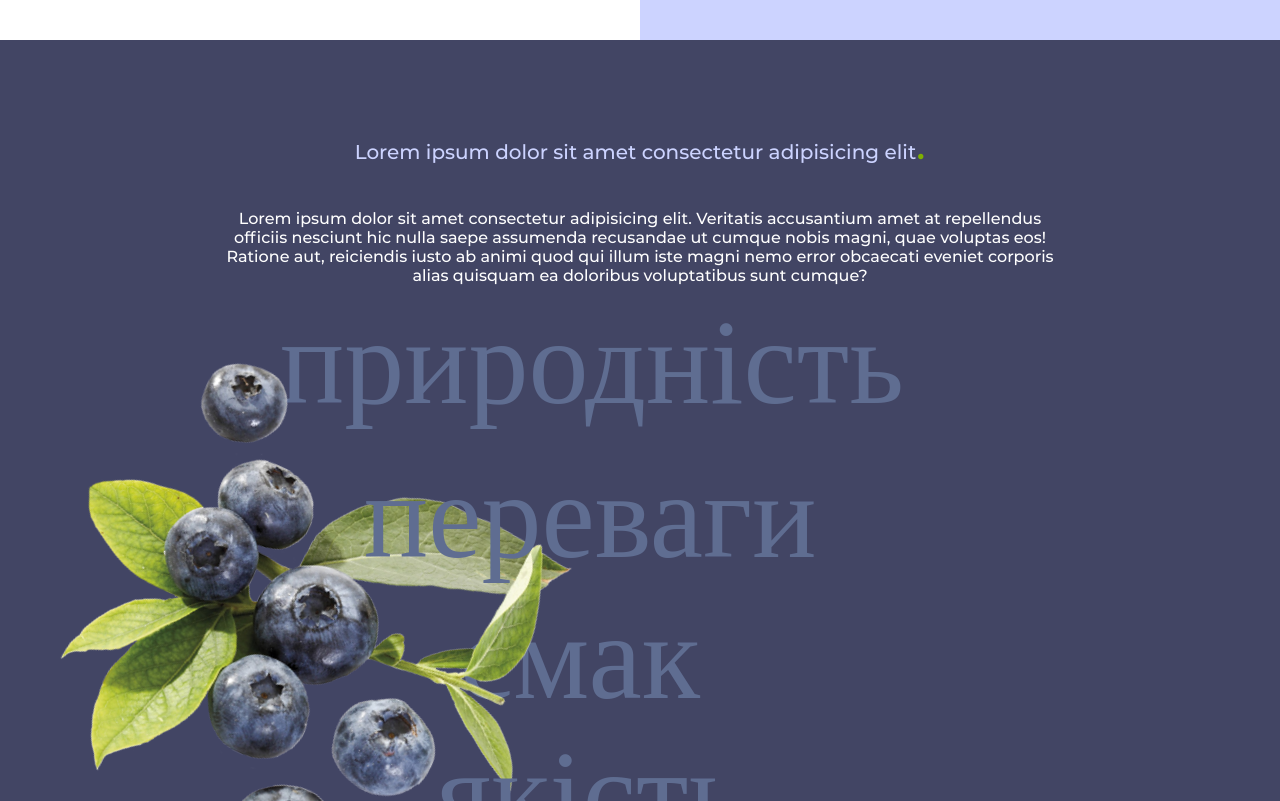
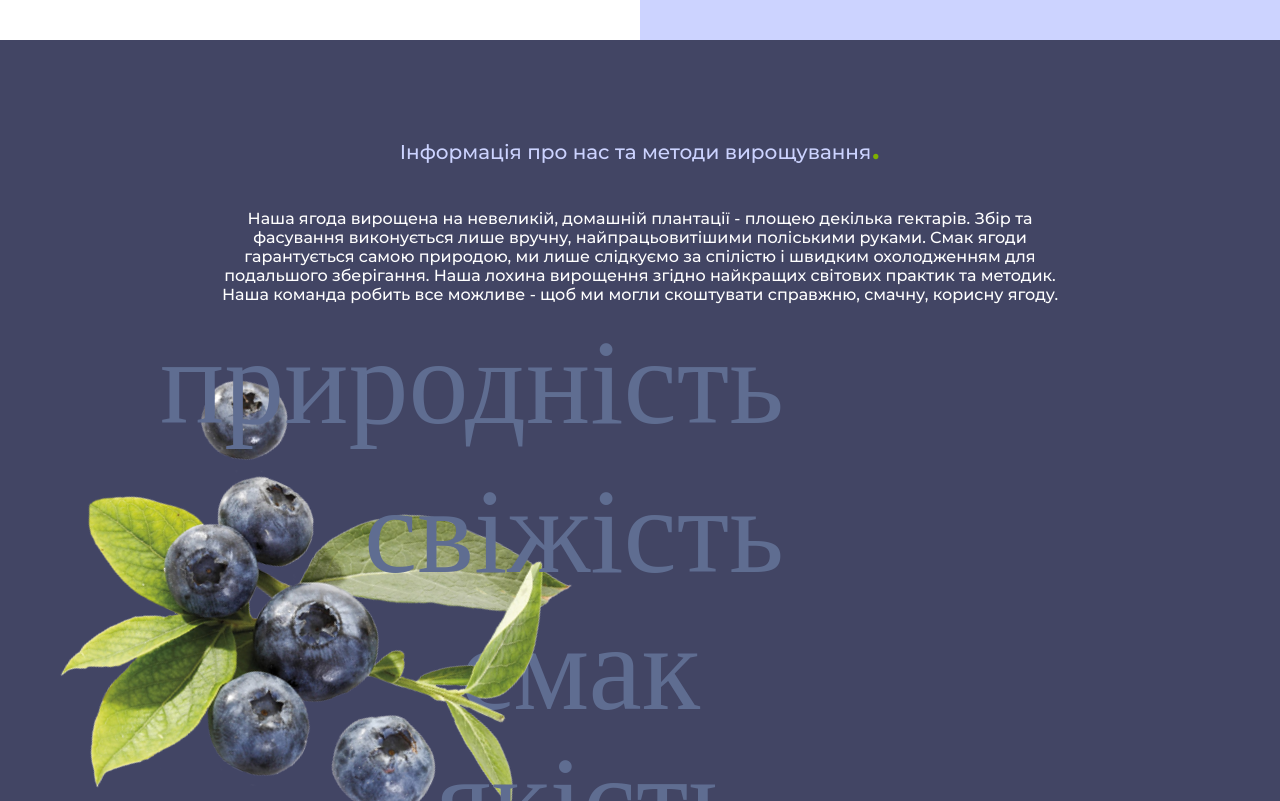
Before and after one commit to BDenysovets/blueberry.github.io, a plain HTML site: page index.html in a window 1280 px wide. Shown: the part 760-1561 px from the top of the page. Drawn offline with nearby package versions, Linux system fonts and the light colour scheme; a web font is replaced by a local one.

Commit message:
lang added

```diff
--- a/css/style.css
+++ b/css/style.css
@@ -231,7 +231,8 @@ a {
 
 .section-about__item:nth-child(2) {
     top: -5%;
-    left: 20%;
+    left: 10%;
+    z-index: 10;
 }
 
 .section-about__item:nth-child(3) {
--- a/index.html
+++ b/index.html
@@ -53,14 +53,14 @@
     <div class="section-about section-outer" id="about">
         <div class="section-inner">
             <div class="section-about__wrapper">
-                <div class="section-about__title section-title">Lorem ipsum dolor sit amet consectetur adipisicing elit<span class="dot">.</span></div>
+                <div class="section-about__title section-title">Інформація про нас та методи вирощування<span class="dot">.</span></div>
                 <div class="section-about__text">
-                    Lorem ipsum dolor sit amet consectetur adipisicing elit.
-                    Veritatis accusantium amet at repellendus officiis nesciunt
-                    hic nulla saepe assumenda recusandae ut cumque nobis magni,
-                    quae voluptas eos! Ratione aut, reiciendis iusto ab animi
-                    quod qui illum iste magni nemo error obcaecati eveniet corporis
-                    alias quisquam ea doloribus voluptatibus sunt cumque?
+                    Наша ягода вирощена на невеликій, домашній плантації - площею декілька гектарів.
+                    Збір та фасування виконується лише вручну, найпрацьовитішими поліськими руками.
+                    Смак ягоди гарантується самою природою, ми лише слідкуємо за спілістю і швидким
+                    охолодженням для подальшого зберігання. Наша лохина вирощення згідно найкращих світових
+                    практик та методик. Наша команда робить все можливе - щоб ми могли скоштувати справжню,
+                    смачну, корисну ягоду.
                 </div>
                 <ul class="section-about__content">
                     <li class="section-about__item section-about__img">
@@ -69,32 +69,33 @@
                     <li class="section-about__item">
                         <div class="section-about__words">природнiсть
                             <div class="section-about__words-desc">
-                                Lorem ipsum dolor sit amet consectetur adipisicing elit.
-                                Porro possimus facere totam esse, molestiae ea.
+                                Ягода вирощенна 100% екологічно-чистим способом,
+                                що забезпечує її первозданну якість та смак.
                             </div>
                         </div>
                     </li>
                     <li class="section-about__item">
-                        <div class="section-about__words">переваги
+                        <div class="section-about__words">свiжiсть
                             <div class="section-about__words-desc">
-                                Lorem ipsum dolor sit amet consectetur adipisicing elit.
-                                Porro possimus facere totam esse, molestiae ea.
+                                Завдяки швидкому охолодженню одразу після збору,
+                                наша ягода залишається свіжою значно довше.
                             </div>
                         </div>
                     </li>
                     <li class="section-about__item">
                         <div class="section-about__words">смак
                             <div class="section-about__words-desc">
-                                Lorem ipsum dolor sit amet consectetur adipisicing elit.
-                                Porro possimus facere totam esse, molestiae ea.
+                                Завдяки унікальному клімату Полісся наша ягода
+                                отримує максимальну кількість сонячних днів та
+                                необхідну вологість, що робить її неймовірно смачною.
                             </div>
                         </div>
                     </li>
                     <li class="section-about__item">
                         <div class="section-about__words">якiсть
                             <div class="section-about__words-desc">
-                                Lorem ipsum dolor sit amet consectetur adipisicing elit.
-                                Porro possimus facere totam esse, molestiae ea.
+                                Ми усвідомлено формуємо ланцюг поставок,
+                                тому наша ягода прибуває завжди вчасно та в потрібній кількості.
                             </div>
                         </div>
                     </li>
```
